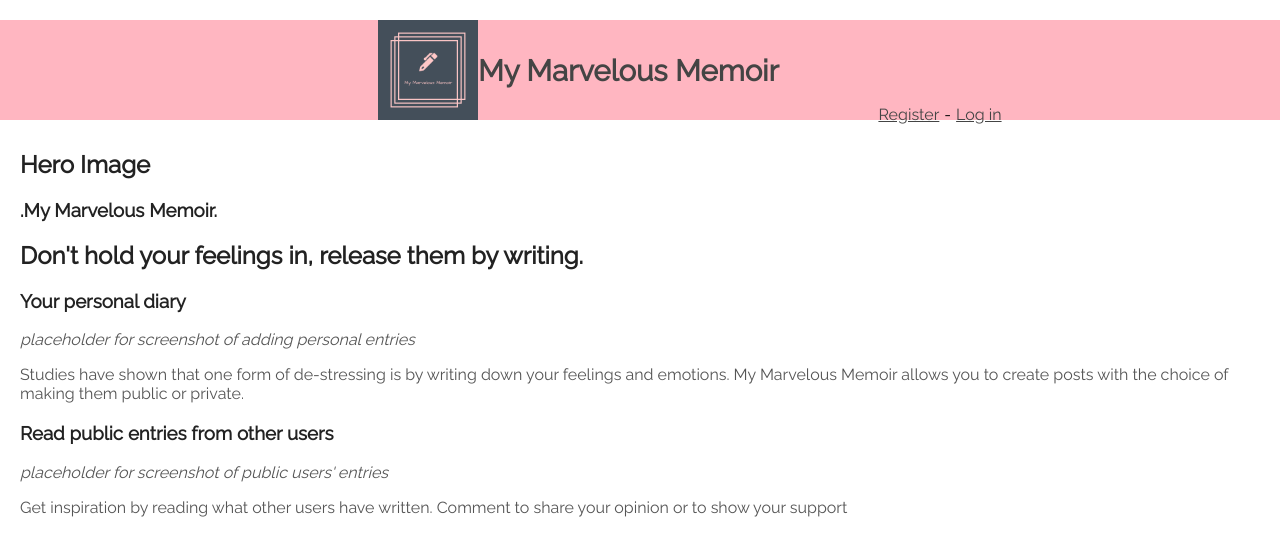
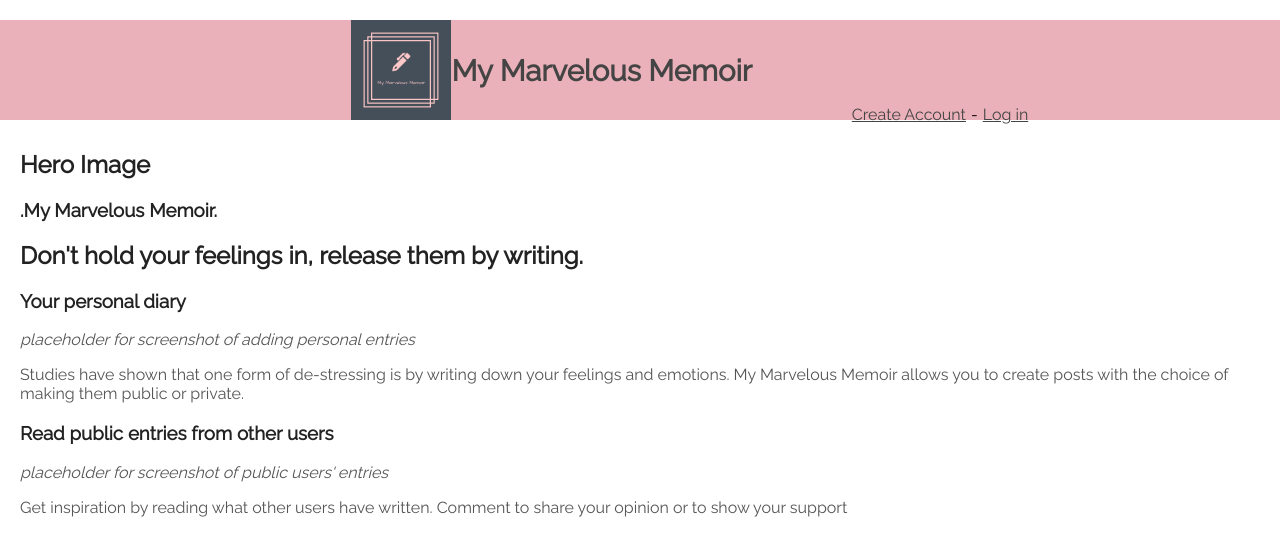
Before and after one commit to RupiR/My_Marvelous_Memoir-client, a React app: page / in a window 1280 px wide. Built offline with nearby package versions, Linux system fonts and the light colour scheme.

Commit message:
updated header file

```diff
--- a/src/components/App/App.css
+++ b/src/components/App/App.css
@@ -9,7 +9,9 @@
   padding-left: 20px;
   padding-right: 20px;
   height: 100px;
-  background-color: lightpink;
+  background-color: rgb(235, 177, 186);
+  justify-content: center;
+  align-items: center;
 }
 
 .App__main {
--- a/src/components/Header/Header.js
+++ b/src/components/Header/Header.js
@@ -30,7 +30,7 @@ export default class Header extends Component {
       <div className='Header__not-logged-in'>
         <Link
           to='/register'>
-          Register
+          Create Account
         </Link>
         <Hyph />
         <Link
```
